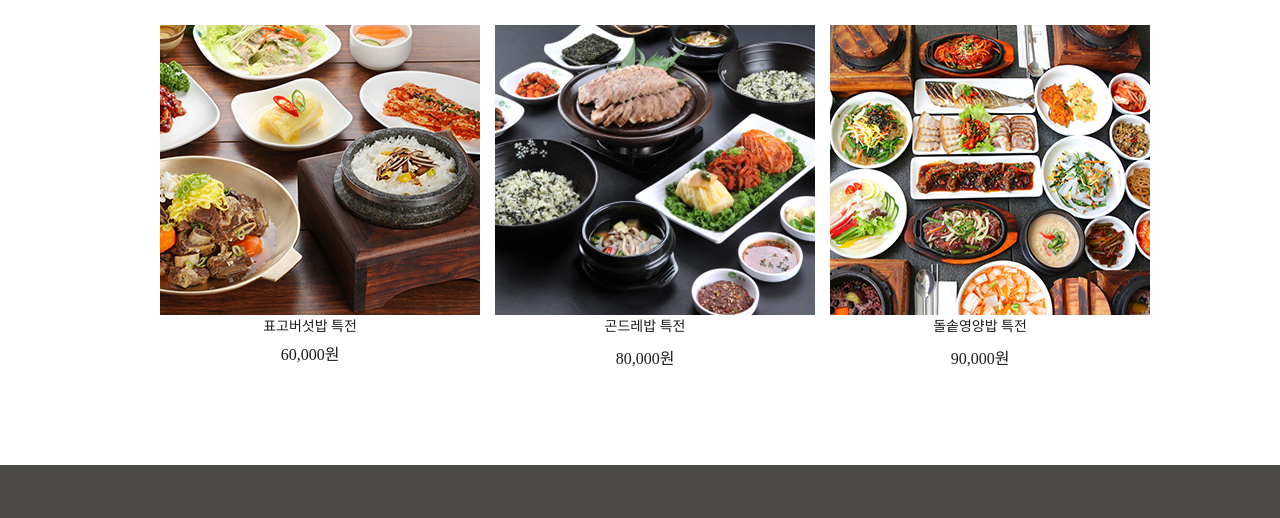
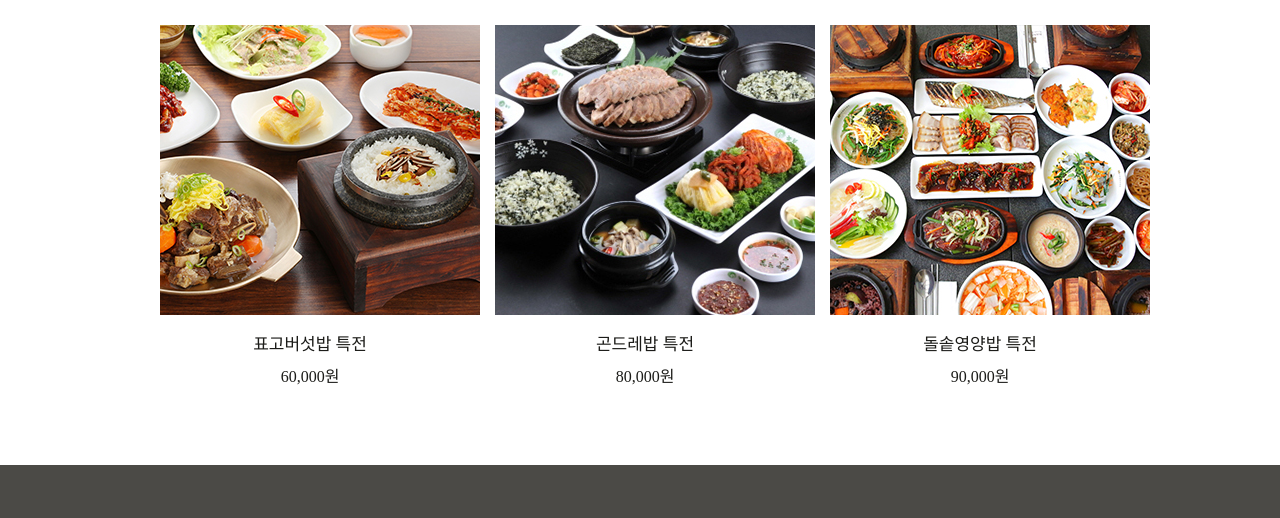
Before and after one commit to kjeongmin/sukukjung, a plain HTML site: page sub/menu.html in a window 1280 px wide. Shown: the part 1534-2052 px from the top of the page. Drawn offline with Linux system fonts and the light colour scheme; a web font is replaced by a local one.

Commit message:
Update menu.html

```diff
--- a/sub/menu.html
+++ b/sub/menu.html
@@ -65,7 +65,8 @@
             <div class="d77474">
                 <a href="#" class="dok11"> <img src="../images/sub_food01_02.jpg" alt="food"></a>
                 <div class="slj">
-                    <p>표고버섯밥 특전 </p> <span>60,000</span><span class="s794">원</span></span>
+                  <p class="p1">표고버섯밥 특전 </p>
+                    <p class="px"><span class="s77">60,000</span><span class="s794">원</span></span></p>
                 </div>
             </div>
 
@@ -73,14 +74,14 @@
             <div class="d7747411">
                 <a href="#" class="dok11"> <img src="../images/sub_food02_02.jpg" alt="food"></a>
                 <div class="slj">
-                    <p>곤드레밥 특전 </p> <span>80,000<span class="s7941">원</span></span>
+                    <p class="p2">곤드레밥 특전 </p> <span>80,000<span class="s7941">원</span></span>
                 </div>
             </div>
 
             <div class="d7747411">
                 <a href="#" class="dok11"> <img src="../images/sub_food03_02.jpg" alt="food"></a>
                 <div class="slj">
-                    <p>돌솥영양밥 특전 </p> <span>90,000<span class="s79411">원</span></span>
+                    <p  class="p2">돌솥영양밥 특전 </p> <span>90,000<span class="s79411">원</span></span>
                 </div>
             </div>
         </div>
```
